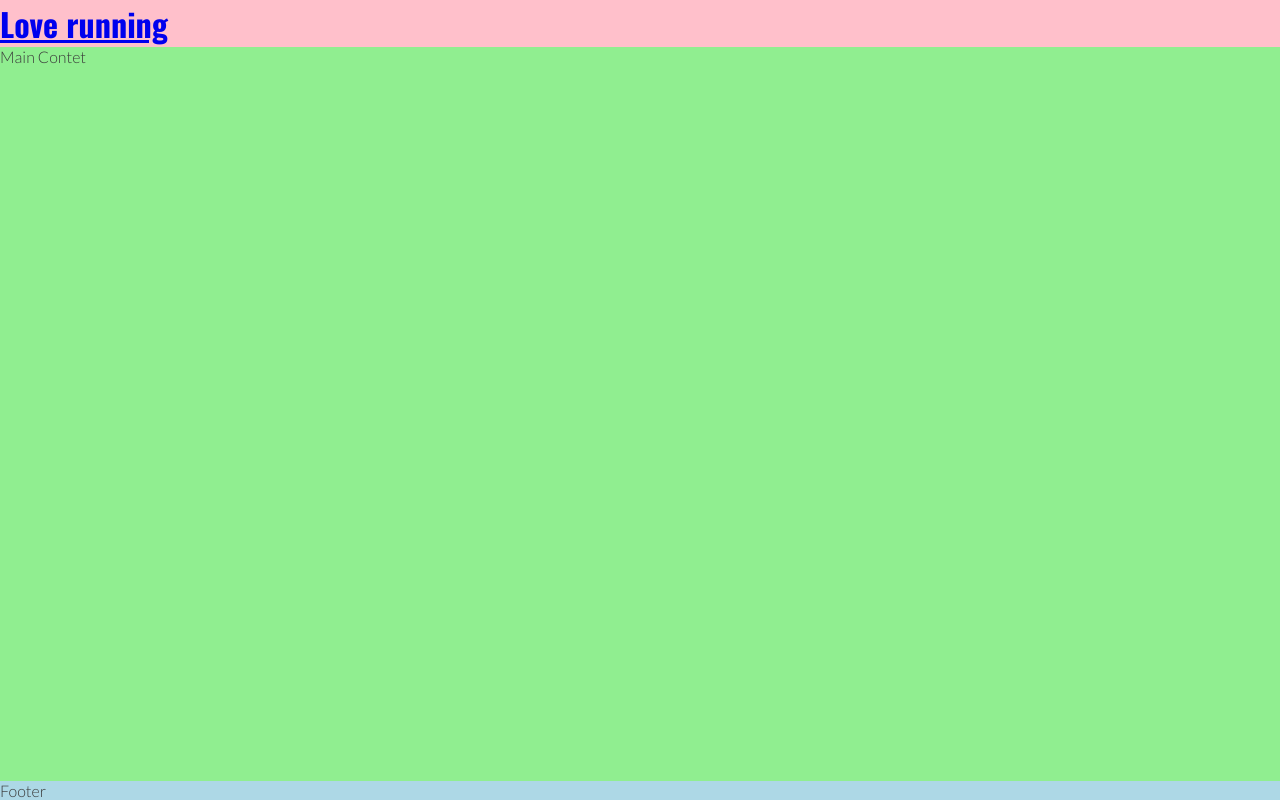
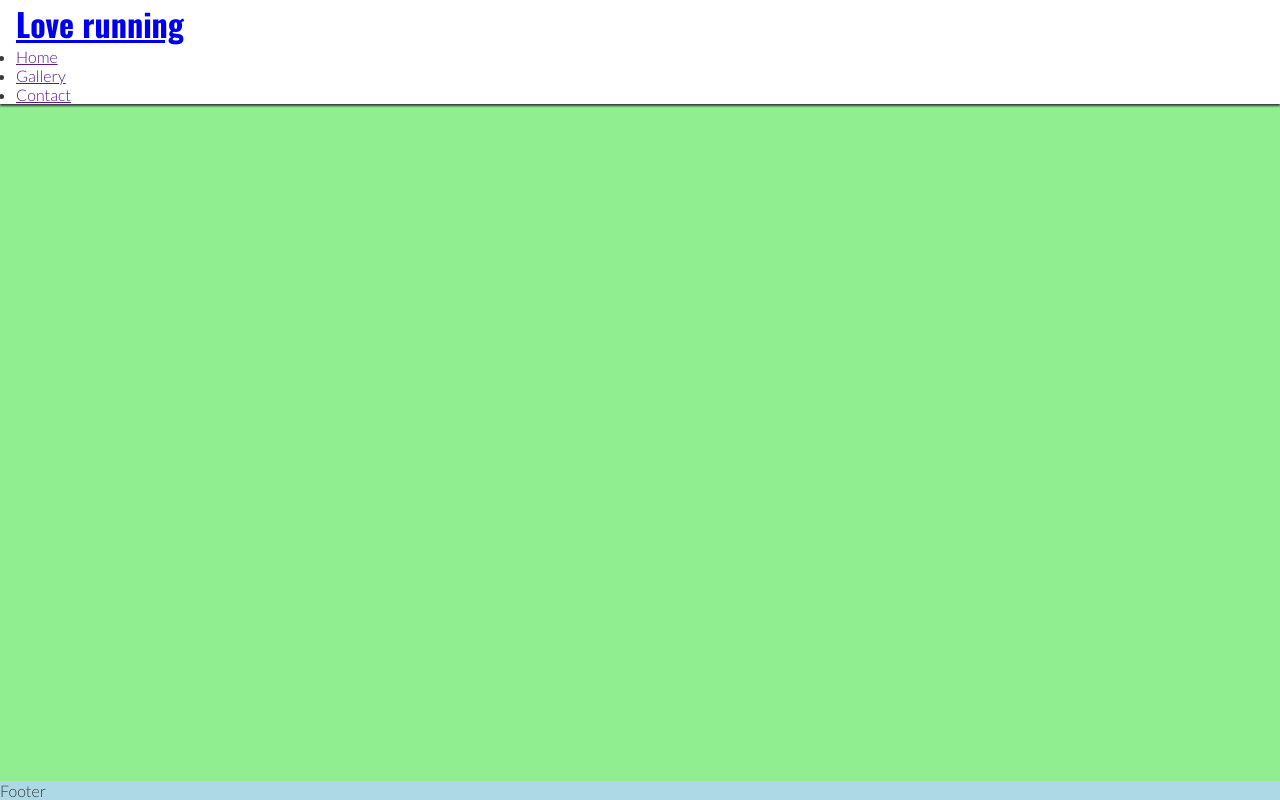
Before and after one commit to itjosephk2/love-running, a plain HTML site: page index.html in a window 1280 px wide. Drawn offline with nearby package versions, Linux system fonts and the light colour scheme.

Commit message:
make header fixed and change background color

```diff
--- a/assets/css/main.css
+++ b/assets/css/main.css
@@ -25,7 +25,12 @@ h1 {
 
 /* Header */
 header {
-    background-color: pink;
+    background-color: #fff;
+    padding: 0 1rem;
+    position: fixed;
+    z-index: 99;
+    width: 100%;
+    box-shadow: 0 2px 2px #3a3a3a;
 }
 
 /* Main Contenet */
--- a/index.html
+++ b/index.html
@@ -1,8 +1,6 @@
 <!DOCTYPE html>
 <html lang="en">
   <head>
-
-
     <meta charset="UTF-8" />
     <meta http-equiv="X-UA-Compatible" content="IE=edge" />
     <meta name="viewport" content="width=device-width, initial-scale=1.0" />
@@ -41,10 +39,22 @@
   </head>
   <body>
     <header>
-        <a href="index.html">
-            <h1 id="logo">Love running<h1>
-        </a>
-        <a href=""></a>
+      <a href="index.html">
+        <h1 id="logo">Love running</h1>
+      </a>
+      <nav>
+        <ul>
+          <li>
+            <a href="">Home</a>
+          </li>
+          <li>
+            <a href="">Gallery</a>
+          </li>
+          <li>
+            <a href="">Contact</a>
+          </li>
+        </ul>
+      </nav>
     </header>
     <main>Main Contet</main>
     <footer>Footer</footer>
```
